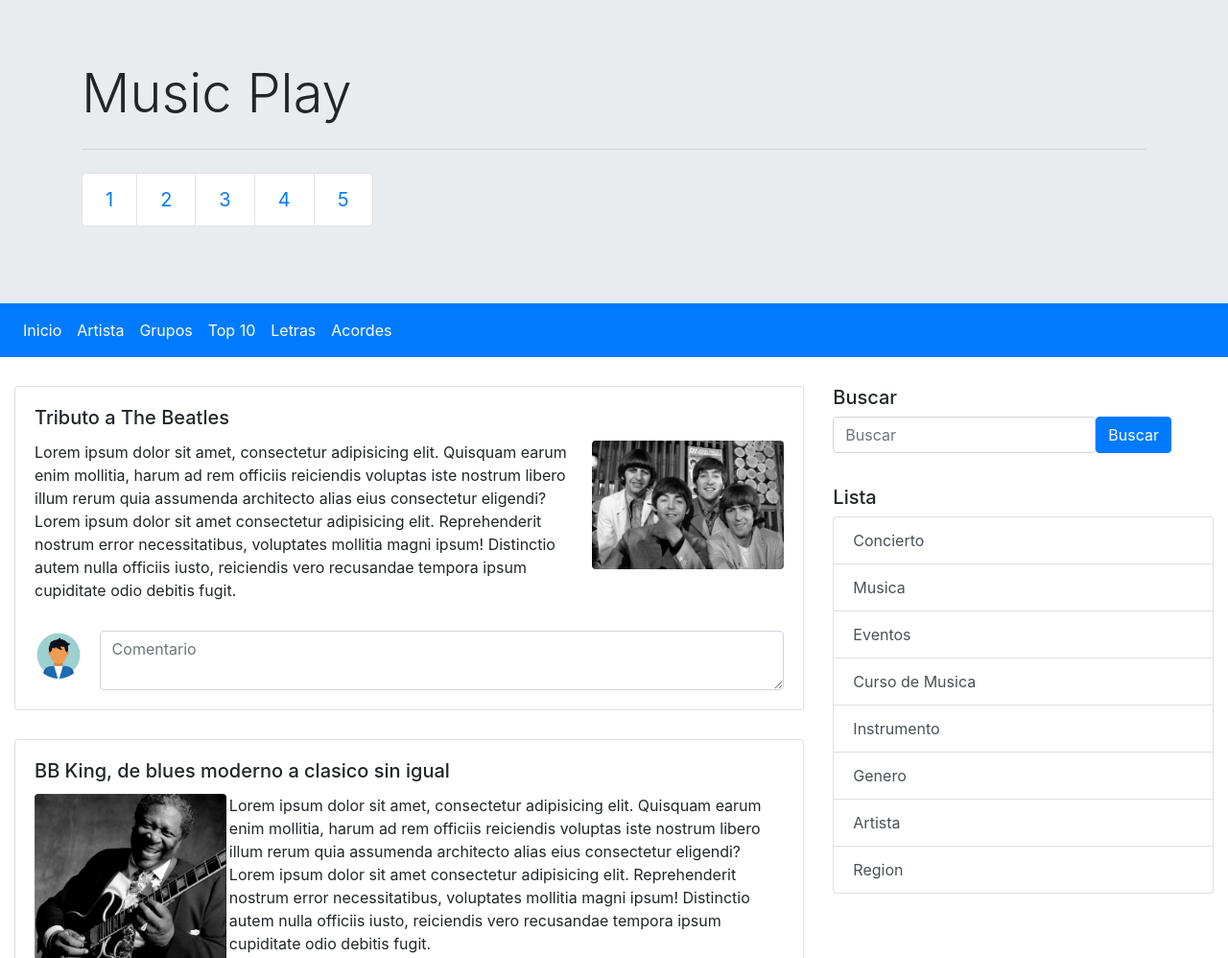
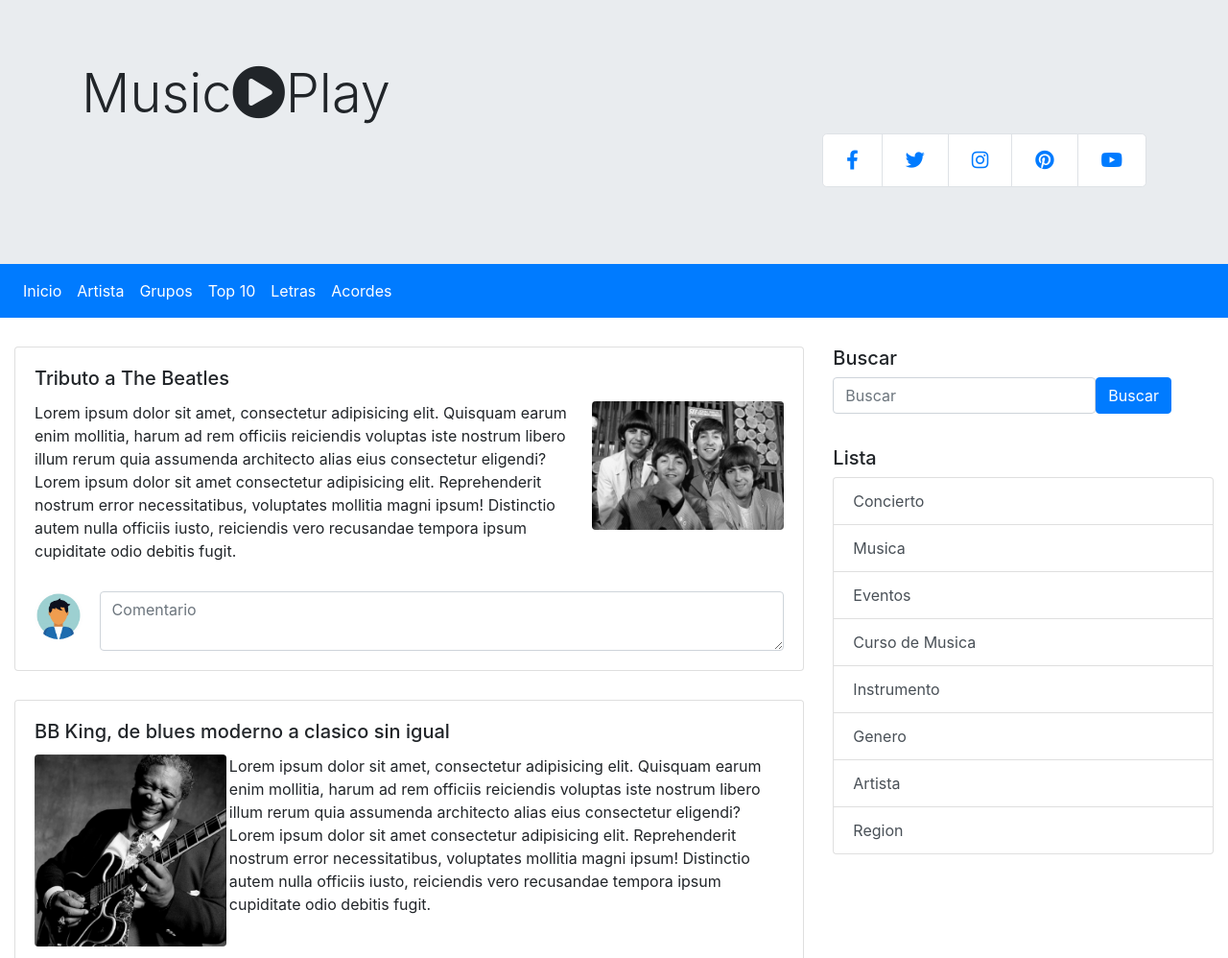
Before and after one commit to MATIASHD/BlogMusica-Bootstraps, a plain HTML site: page index.html in a window 1280 px wide. Shown: the top 998 px of the page at 96% size. Drawn offline with Linux system fonts and the light colour scheme.

Commit message:
mejora la semantica, correcion de variables

```diff
--- a/index.html
+++ b/index.html
@@ -1,9 +1,13 @@
 <!DOCTYPE html>
 <html lang="en">
+
 <head>
     <meta charset="UTF-8">
     <meta name="viewport" content="width=device-width, initial-scale=1.0, shrink-to-fit=no">
     <meta http-equiv="X-UA-Compatible" content="ie=edge">
+    <!--FontAwesome css-->
+    <link rel="stylesheet" href="https://use.fontawesome.com/releases/v5.10.0/css/all.css"
+        integrity="sha384-0c38nfCMzF8w8DBI+9nTWzApOpr1z0WuyswL4y6x/2ZTtmj/Ki5TedKeUcFusC/k" crossorigin="anonymous">
     <!--Bootstraps css-->
     <link rel="stylesheet" href="css/bootstrap.min.css">
 
@@ -11,24 +15,31 @@
     <link rel="stylesheet" href="css/estilo.css">
     <title>Music Play</title>
 </head>
+
 <body>
     <div class="jumbotron jumbotron-fluid">
         <div class="container">
-            <h1 class="display-4">Music Play</h1>
-            <hr class="my-4">
+            <h1 class="display-4">Music<i class="fas fa-play-circle"></i>Play</h1>
+
             <nav aria-label="...">
-                <ul class="pagination pagination-lg">
-                    <li class="page-item" aria-current="page"><span class="page-link">1<span class="sr-only">(current)</span></span></li>
-                    <li class="page-item" aria-current="page"><span class="page-link">2<span class="sr-only">(current)</span></span></li>
-                    <li class="page-item" aria-current="page"><span class="page-link">3<span class="sr-only">(current)</span></span></li>
-                    <li class="page-item" aria-current="page"><span class="page-link">4<span class="sr-only">(current)</span></span></li>
-                    <li class="page-item" aria-current="page"><span class="page-link">5<span class="sr-only">(current)</span></span></li>
+                <ul class="pagination pagination-lg justify-content-end">
+                    <li class="page-item" aria-current="page"><span class="page-link"><i
+                                class="fab fa-facebook-f"></i><span class="sr-only">(current)</span></span></li>
+                    <li class="page-item" aria-current="page"><span class="page-link"><i
+                                class="fab fa-twitter"></i><span class="sr-only">(current)</span></span></li>
+                    <li class="page-item" aria-current="page"><span class="page-link"><i
+                                class="fab fa-instagram"></i><span class="sr-only">(current)</span></span></li>
+                    <li class="page-item" aria-current="page"><span class="page-link"><i
+                                class="fab fa-pinterest"></i><span class="sr-only">(current)</span></span></li>
+                    <li class="page-item" aria-current="page"><span class="page-link"><i
+                                class="fab fa-youtube"></i><span class="sr-only">(current)</span></span></li>
                 </ul>
             </nav>
         </div>
     </div>
     <nav class="navbar navbar-expand-lg navbar-dark bg-primary">
-        <button class="navbar-toggler" type="button" data-toggle="collapse" data-target="#navbarNav" aria-controls="navbarNav" aria-expanded="false" aria-label="Toggle navigation">
+        <button class="navbar-toggler" type="button" data-toggle="collapse" data-target="#navbarNav"
+            aria-controls="navbarNav" aria-expanded="false" aria-label="Toggle navigation">
             <span class="navbar-toggle-icon"></span>
         </button>
         <div class="collapse navbar-collapse" id="navbarNav">
@@ -69,10 +80,17 @@
                                 </div>
                                 <div class="row">
                                     <div class="col col-md-9 col-lg-9 col-xl-9">
-                                        <p class="card-text">Lorem ipsum dolor sit amet, consectetur adipisicing elit. Quisquam earum enim mollitia, harum ad rem officiis reiciendis voluptas iste nostrum libero illum rerum quia assumenda architecto alias eius consectetur eligendi? Lorem ipsum dolor sit amet consectetur adipisicing elit. Reprehenderit nostrum error necessitatibus, voluptates mollitia magni ipsum! Distinctio autem nulla officiis iusto, reiciendis vero recusandae tempora ipsum cupiditate odio debitis fugit.</p>
+                                        <p class="card-text">Lorem ipsum dolor sit amet, consectetur adipisicing elit.
+                                            Quisquam earum enim mollitia, harum ad rem officiis reiciendis voluptas iste
+                                            nostrum libero illum rerum quia assumenda architecto alias eius consectetur
+                                            eligendi? Lorem ipsum dolor sit amet consectetur adipisicing elit.
+                                            Reprehenderit nostrum error necessitatibus, voluptates mollitia magni ipsum!
+                                            Distinctio autem nulla officiis iusto, reiciendis vero recusandae tempora
+                                            ipsum cupiditate odio debitis fugit.</p>
                                     </div>
                                     <div class="col col-md-3 col-lg-3 col-xl-3">
-                                        <img src="contenido/Beatles-66.jpg" alt="" style="width: 200px;" class="rounded float-right">
+                                        <img src="contenido/Beatles-66.jpg" alt="" style="width: 200px;"
+                                            class="rounded float-right">
                                     </div>
                                 </div>
                                 <div class="row distancia">
@@ -80,10 +98,12 @@
                                         <form action="#">
                                             <div class="row">
                                                 <div class="col col-md-1">
-                                                    <img src="contenido/face-icon.jpg" alt="..." style="width: 50px;" class="rounded-circle rounded-sm">
+                                                    <img src="contenido/face-icon.jpg" alt="..." style="width: 50px;"
+                                                        class="rounded-circle rounded-sm">
                                                 </div>
                                                 <div class="col col-md-11">
-                                                    <textarea name="comment" id="" cols="1" rows="2" class="form-control" placeholder="Comentario"></textarea>
+                                                    <textarea name="comment" id="" cols="1" rows="2"
+                                                        class="form-control" placeholder="Comentario"></textarea>
                                                 </div>
                                             </div>
                                         </form>
@@ -108,7 +128,13 @@
                                         <img src="contenido/bbking.jpg" alt="" style="width: 200px;" class="rounded">
                                     </div>
                                     <div class="col col-md-9 col-lg-9 col-xl-9">
-                                            <p class="card-text">Lorem ipsum dolor sit amet, consectetur adipisicing elit. Quisquam earum enim mollitia, harum ad rem officiis reiciendis voluptas iste nostrum libero illum rerum quia assumenda architecto alias eius consectetur eligendi? Lorem ipsum dolor sit amet consectetur adipisicing elit. Reprehenderit nostrum error necessitatibus, voluptates mollitia magni ipsum! Distinctio autem nulla officiis iusto, reiciendis vero recusandae tempora ipsum cupiditate odio debitis fugit.</p>
+                                        <p class="card-text">Lorem ipsum dolor sit amet, consectetur adipisicing elit.
+                                            Quisquam earum enim mollitia, harum ad rem officiis reiciendis voluptas iste
+                                            nostrum libero illum rerum quia assumenda architecto alias eius consectetur
+                                            eligendi? Lorem ipsum dolor sit amet consectetur adipisicing elit.
+                                            Reprehenderit nostrum error necessitatibus, voluptates mollitia magni ipsum!
+                                            Distinctio autem nulla officiis iusto, reiciendis vero recusandae tempora
+                                            ipsum cupiditate odio debitis fugit.</p>
                                     </div>
                                 </div>
                                 <div class="row distancia">
@@ -116,10 +142,12 @@
                                         <form action="#">
                                             <div class="row">
                                                 <div class="col col-md-1">
-                                                        <img src="contenido/face-icon.jpg" alt="..." style="width: 50px;" class="rounded-circle rounded-sm">
+                                                    <img src="contenido/face-icon.jpg" alt="..." style="width: 50px;"
+                                                        class="rounded-circle rounded-sm">
                                                 </div>
                                                 <div class="col col-md-11">
-                                                        <textarea name="comment" id="" cols="1" rows="2" class="form-control" placeholder="Comentario"></textarea>
+                                                    <textarea name="comment" id="" cols="1" rows="2"
+                                                        class="form-control" placeholder="Comentario"></textarea>
                                                 </div>
                                             </div>
                                         </form>
@@ -132,7 +160,7 @@
             </div>
 
             <!--ASIDE MENU SECUNDARIO DE LA PAGINA WEB-->
-            <div class="col col-md-4 col-lg-4 col-xl-4">
+            <div class="col col-md-4 col-lg-4 col-xl-4 hidden-xs-down">
                 <div class="row">
                     <div class="col col-sm-12 col-md-12 col-lg-12 col-xl-12">
                         <div class="row">
@@ -172,4 +200,5 @@
     <script src="js/popper.min.js" rel="text/javaScript"></script>
     <script src="js/bootstrap.min.js" rel="text/javaScript"></script>
 </body>
+
 </html>
```
Lines whose indentation alone changed are shown as unchanged.
